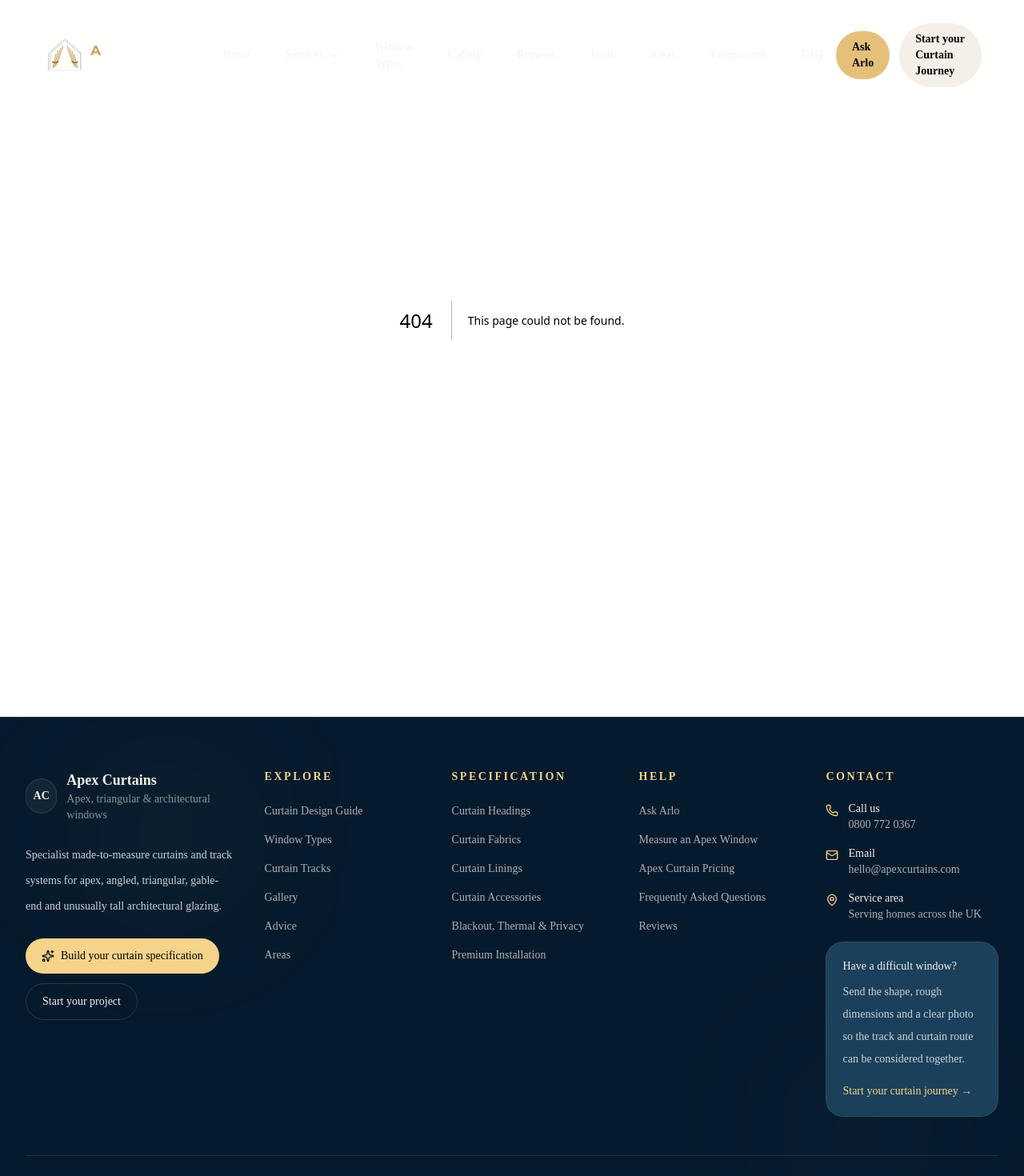
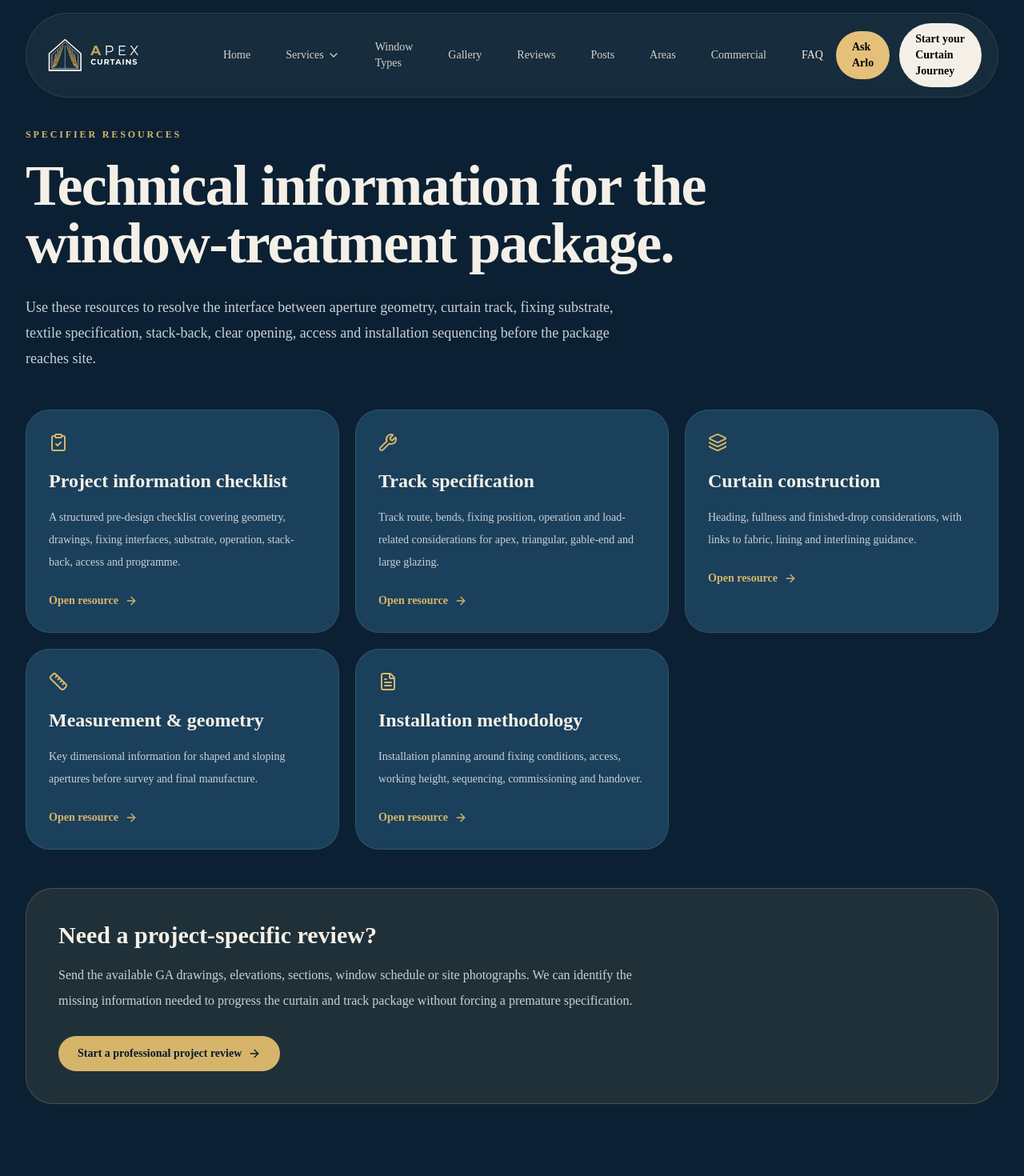
Before and after one commit to Nylon1/Apexcurtains, a Next.js app: page /professionals/specifier-resources in a window 1280 px wide. Before the commit this address had no page. Shown: the top 1470 px of the page at 80% size. Built offline with nearby package versions, Linux system fonts and the light colour scheme.

Commit message:
Add professional specifier resources hub

```diff
--- /dev/null
+++ b/app/professionals/specifier-resources/page.tsx
@@ -0,0 +1,79 @@
+import Link from "next/link";
+import { ArrowRight, ClipboardCheck, FileText, Layers3, Ruler, Wrench } from "lucide-react";
+
+export const metadata = {
+  title: "Curtain Specifier Resources for Architects & Interior Designers | Apex Curtains",
+  description:
+    "Professional curtain and track specification resources for architects, interior designers, developers and contractors working with complex architectural glazing.",
+  alternates: { canonical: "https://www.apexcurtains.com/professionals/specifier-resources" },
+};
+
+const resources = [
+  {
+    title: "Project information checklist",
+    href: "/professionals/specifier-resources/project-information-checklist",
+    icon: ClipboardCheck,
+    text: "A structured pre-design checklist covering geometry, drawings, fixing interfaces, substrate, operation, stack-back, access and programme.",
+  },
+  {
+    title: "Track specification",
+    href: "/curtain-tracks",
+    icon: Wrench,
+    text: "Track route, bends, fixing position, operation and load-related considerations for apex, triangular, gable-end and large glazing.",
+  },
+  {
+    title: "Curtain construction",
+    href: "/curtain-headings",
+    icon: Layers3,
+    text: "Heading, fullness and finished-drop considerations, with links to fabric, lining and interlining guidance.",
+  },
+  {
+    title: "Measurement & geometry",
+    href: "/advice/how-to-measure-for-apex-curtains",
+    icon: Ruler,
+    text: "Key dimensional information for shaped and sloping apertures before survey and final manufacture.",
+  },
+  {
+    title: "Installation methodology",
+    href: "/services/premium-installation",
+    icon: FileText,
+    text: "Installation planning around fixing conditions, access, working height, sequencing, commissioning and handover.",
+  },
+];
+
+export default function Page() {
+  return (
+    <main className="min-h-screen bg-apex-navy-950 px-4 pb-24 pt-32 text-white sm:px-6 lg:px-8 lg:pt-40">
+      <div className="mx-auto max-w-7xl">
+        <p className="text-xs font-semibold uppercase tracking-[0.24em] text-[#d6b56b]">Specifier resources</p>
+        <h1 className="mt-5 max-w-5xl text-4xl font-semibold tracking-tight sm:text-6xl lg:text-7xl">
+          Technical information for the window-treatment package.
+        </h1>
+        <p className="mt-7 max-w-3xl text-lg leading-8 text-[#C8D1D8]">
+          Use these resources to resolve the interface between aperture geometry, curtain track, fixing substrate, textile specification, stack-back, clear opening, access and installation sequencing before the package reaches site.
+        </p>
+
+        <div className="mt-12 grid gap-5 md:grid-cols-2 lg:grid-cols-3">
+          {resources.map(({ title, href, icon: Icon, text }) => (
+            <Link key={href} href={href} className="group rounded-[30px] border border-white/10 bg-[#1B405B] p-7 transition hover:-translate-y-1 hover:border-[#d6b56b]/35">
+              <Icon className="h-6 w-6 text-[#d6b56b]" />
+              <h2 className="mt-5 text-2xl font-semibold text-[#F4F0E8]">{title}</h2>
+              <p className="mt-4 text-sm leading-7 text-[#C8D1D8]">{text}</p>
+              <span className="mt-6 inline-flex items-center gap-2 text-sm font-semibold text-[#d6b56b]">Open resource <ArrowRight className="h-4 w-4" /></span>
+            </Link>
+          ))}
+        </div>
+
+        <section className="mt-12 rounded-[34px] border border-[#d6b56b]/25 bg-[#d6b56b]/10 p-8 sm:p-10">
+          <h2 className="text-3xl font-semibold">Need a project-specific review?</h2>
+          <p className="mt-4 max-w-3xl leading-8 text-[#C8D1D8]">
+            Send the available GA drawings, elevations, sections, window schedule or site photographs. We can identify the missing information needed to progress the curtain and track package without forcing a premature specification.
+          </p>
+          <Link href="/professionals/project-review" className="mt-7 inline-flex items-center gap-2 rounded-full bg-[#d6b56b] px-6 py-3 text-sm font-semibold text-apex-navy-950">
+            Start a professional project review <ArrowRight className="h-4 w-4" />
+          </Link>
+        </section>
+      </div>
+    </main>
+  );
+}
```
